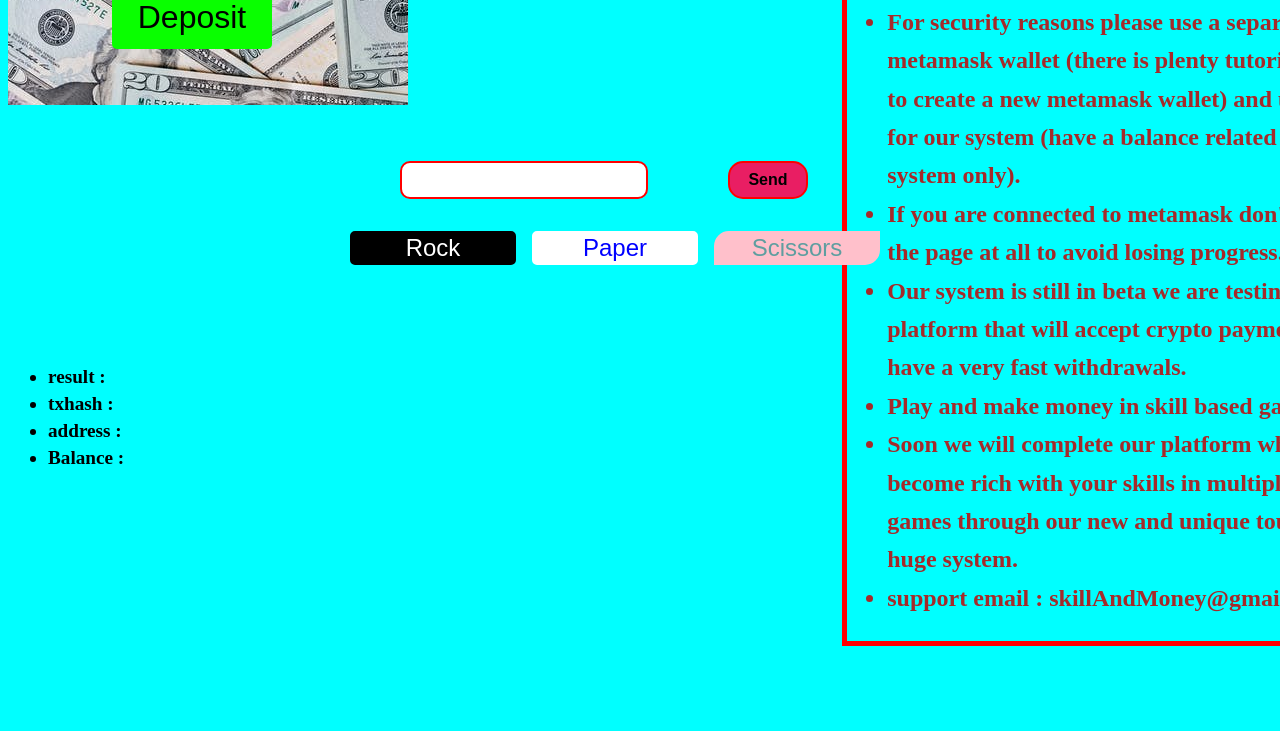
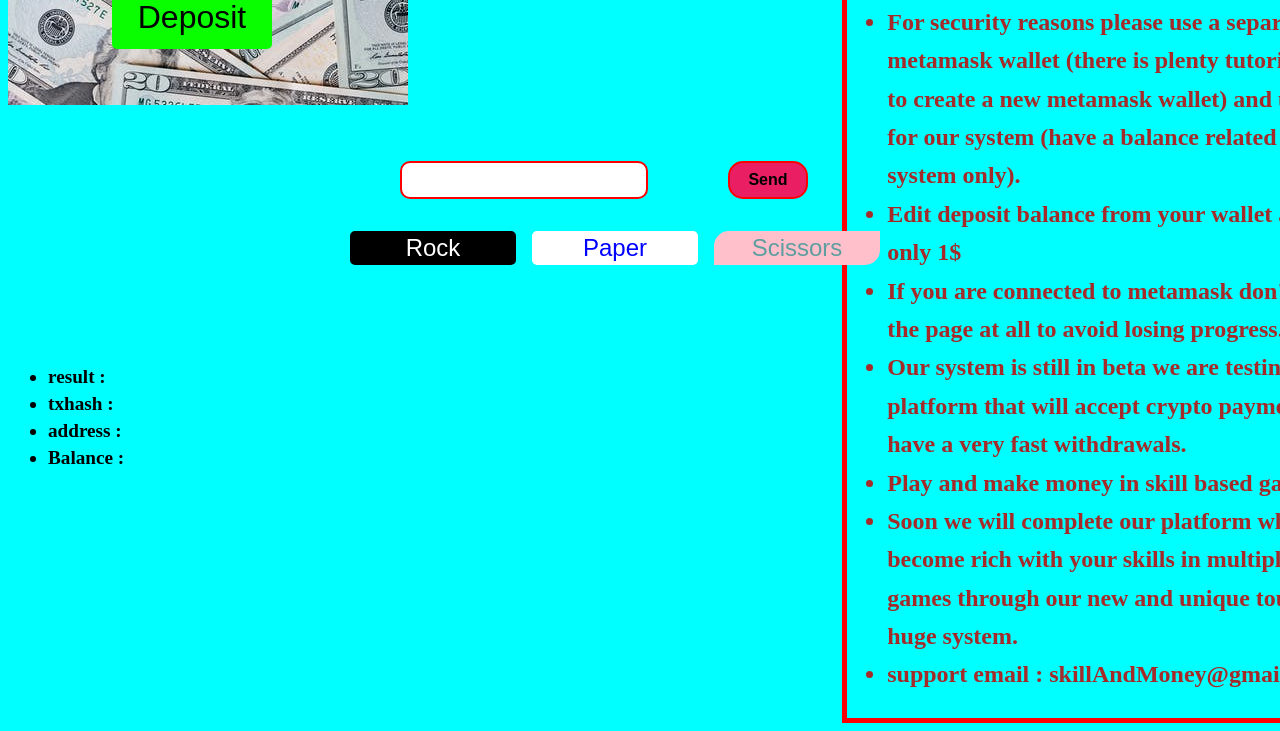
Before and after one commit to adidastaz/moneyAndSkill.com, a plain HTML site: page client/index.html in a window 1280 px wide. Shown: the part 207-938 px from the top of the page. Before the commit the page ends 861 px from the top, so only its background shows below. Drawn offline with nearby package versions, Linux system fonts and the light colour scheme; no server answers.

Commit message:
Update index.html

```diff
--- a/client/index.html
+++ b/client/index.html
@@ -49,6 +49,8 @@
         <h1 class="descriptionTitle">Please Read before using our system</h1>
         <ul id="descriptionList">
             <li>For security reasons please use a separate metamask wallet (there is plenty tutorials on how to create a new metamask wallet) and use it only for our system (have a balance related to our system only).</li>
+
+            <li>Edit deposit balance from your wallet and pay only 1$</li>
 
             <li>If you are connected to metamask don't refresh the page at all to avoid losing progress.</li>
 
```
